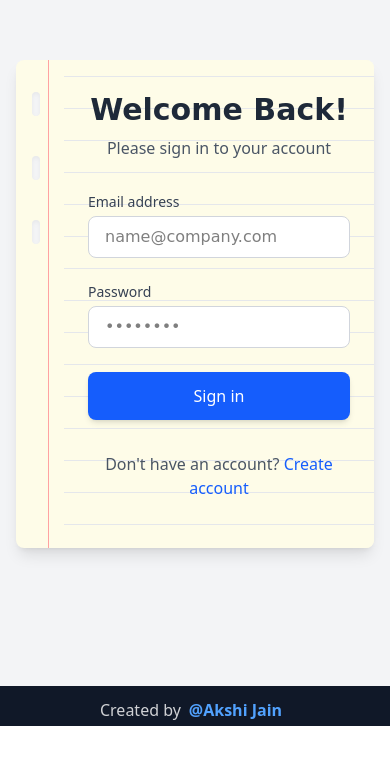
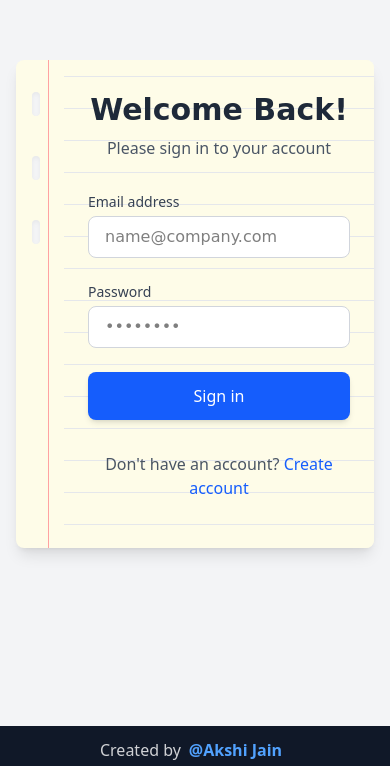
Before and after one commit to akshi009/Let-s-Plan, a React (Vite) app: page / in a window 390 px wide. Shown: the part 118-884 px from the top of the page. Before the commit the page ends 844 px from the top, so only its background shows below. Built offline with nearby package versions, Linux system fonts and the light colour scheme; no server answers.

Commit message:
final fixes

```diff
--- a/src/components/TaskList.jsx
+++ b/src/components/TaskList.jsx
@@ -227,8 +227,8 @@ console.log(editText);
               {tasks.map((task) =>
                 task && task.$id ? (
                   <SwiperSlide key={task.$id}>
-                    <div className="mx-auto w-full mb-10">
-                      <div className="rounded-lg shadow-lg relative overflow-hidden transform transition-transform "
+                    <div className="mx-auto w-full  mb-10">
+                      <div className="rounded-lg  shadow-lg relative overflow-hidden transform transition-transform "
                          style={{ backgroundColor: task.color || "#FEFCE8" }}>
                         {/* Red margin line on left */}
                         <div className="absolute left-8 top-0 bottom-0 w-px bg-red-300"></div>
--- a/src/components/footer.jsx
+++ b/src/components/footer.jsx
@@ -41,7 +41,7 @@ function Footer() {
   return (
     <div>
       <div
-        className="bg-gray-900 fixed bottom-0 w-full transition-all duration-500 py-3"
+        className="bg-gray-900 md:fixed bottom-0 w-full transition-all duration-500 py-3"
         style={{
           height: hoverFooter ? '60px' : '40px',
         }}
```
